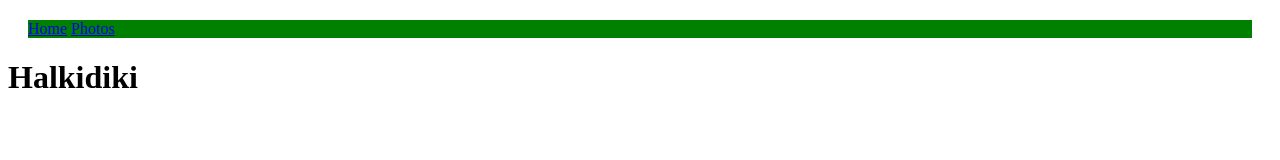
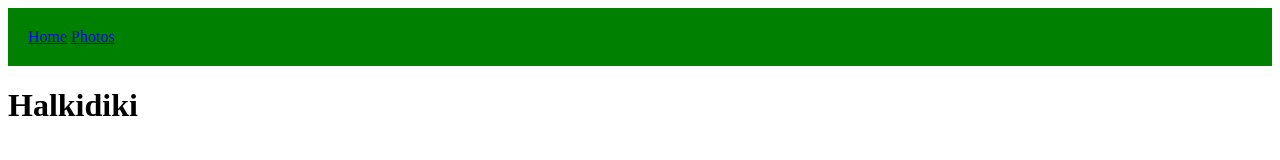
Before and after one commit to aleksandarni/haldiki, a plain HTML site: page index.html in a window 1280 px wide. Drawn offline with Linux system fonts and the light colour scheme.

Commit message:
Update style.css

```diff
--- a/style.css
+++ b/style.css
@@ -1,5 +1,7 @@
 p {color:blue;}
 nav {
   background-color:green;
-  margin: 20px;
+  padding:20px;
+  margin: 0px;
+  margin-bottom:20px;
 }
```
